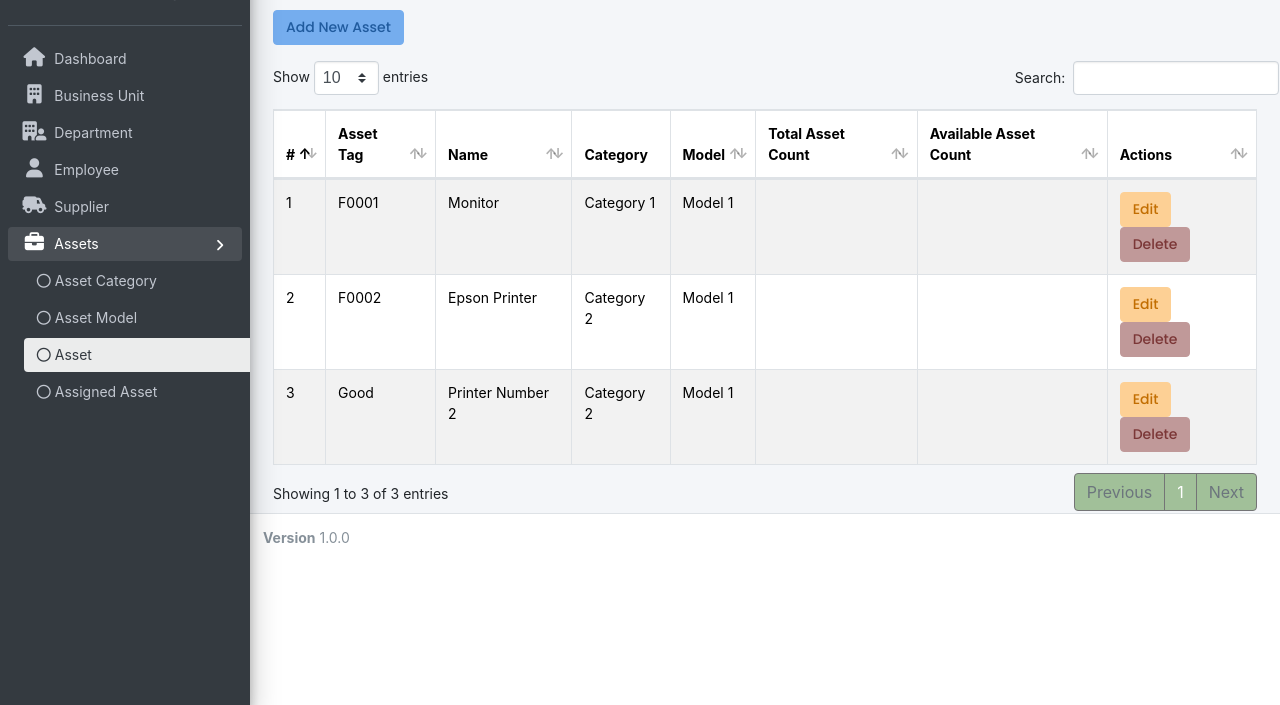
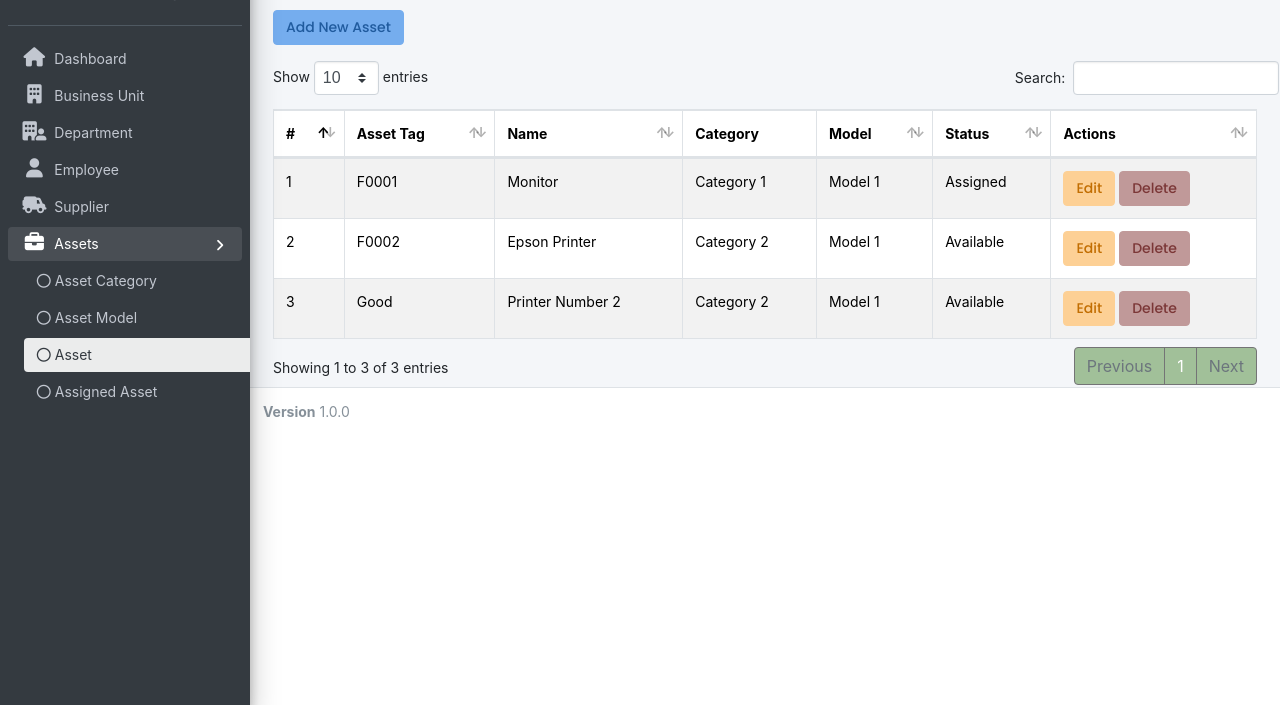
Before and after one commit to Ponesee2/Project_asset, a Django app: page /assets/ in a window 1280 px wide. Shown: the part 95-800 px from the top of the page. Run offline with Django 5.2, Linux system fonts and the light colour scheme; data comes from the database, SQL or seed files in the repository; both versions use the stored data as it was after the commit; some libraries are stand-ins or nearby versions.

Commit message:
returned

```diff
--- a/website/models.py
+++ b/website/models.py
@@ -211,6 +211,7 @@ class AssignedAsset(models.Model):
         related_name='assigned_assets',
         on_delete=models.PROTECT
     )
+    is_returned = models.BooleanField(default=False)
 
     def save(self, *args, **kwargs):
         # Assign the asset and archive it
--- a/website/templates/website/asset_list.html
+++ b/website/templates/website/asset_list.html
@@ -39,8 +39,7 @@
                     <th>Name</th>
                     <th>Category</th>
                     <th>Model</th>
-                    <th>Total Asset Count</th>
-                    <th>Available Asset Count</th>
+                    <th>Status</th>
                     <th>Actions</th>
                 </tr>
             </thead>
@@ -52,8 +51,7 @@
                     <td>{{ asset.name }}</td>
                     <td>{{ asset.asset_category.name }}</td>
                     <td>{{ asset.asset_model.model }}</td>
-                    <td>{{ asset.total_quantity }}</td>
-                    <td>{{ asset.available_quantity }}</td>
+                    <td>{{ asset.status }}</td>
                     <td>
                         <a href="{% url 'asset_edit' asset.pk %}" class="btn btn-warning">Edit</a>
                         <a class="btn btn-danger" href="{% url 'asset_delete' asset.pk %}">Delete</a>
--- a/website/templates/website/assigned_asset_list.html
+++ b/website/templates/website/assigned_asset_list.html
@@ -58,7 +58,7 @@ Assigned Assets
                     <a href="{% url 'assigned_asset_detail' transaction.pk %}" class="btn btn-info btn-sm">View</a>
                     <a href="{% url 'assigned_asset_update' transaction.pk %}" class="btn btn-warning btn-sm">Edit</a>
                     <a href="{% url 'assigned_asset_delete' transaction.pk %}" class="btn btn-danger btn-sm">Delete</a>
-                    <a href="{% url 'return_asset' %}" class="btn btn-success btn-sm">Return</a>
+                    <a href="{% url 'return_assigned_asset' transaction.pk %}" class="btn btn-success btn-sm">Return</a>
                   </td>
                 </tr>
               {% empty %}
--- a/website/urls.py
+++ b/website/urls.py
@@ -45,7 +45,7 @@ urlpatterns = [
     path('get-departments/', views.get_departments, name='get_departments'),
     path('get_more_departments', views.get_more_departments, name='get_more_departments'),
     path('get-employees/', views.get_employees, name='get_employees'),
-    path('return_asset', views.return_asset, name='return_asset'),
+    path('return-asset/<int:assigned_asset_id>/', views.return_assigned_asset, name='return_assigned_asset'),
 ]
 
 if settings.DEBUG:
--- a/website/views.py
+++ b/website/views.py
@@ -732,20 +732,21 @@ def get_employees(request):
 
     return JsonResponse({"employees": employees})
 
-def return_asset(request):
-    # Get all assigned assets where the asset is not archived
-    assigned_assets = AssignedAsset.objects.filter(asset__status='Assigned', asset__is_archived=False)
 
-    if request.method == 'POST':
-        asset_id = request.POST.get('asset_id')
-        asset_transaction = AssignedAsset.objects.get(id=asset_id)
 
-        # Update the asset status instead of transaction
-        asset_transaction.asset.status = 'Available'  # Make it available again
-        asset_transaction.asset.is_archived = False  # Unarchive the asset
-        asset_transaction.asset.save()
+def return_assigned_asset(request, assigned_asset_id):
+    assigned_asset = get_object_or_404(AssignedAsset, id=assigned_asset_id)
 
-        return redirect('return_asset')  # Refresh the page
-    print(request.POST)
+    # Update asset status
+    assigned_asset.asset.status = 'Available'
+    assigned_asset.asset.is_archived = False
+    assigned_asset.asset.save()
 
-    return render(request, 'website/assigned_asset_returned.html', {'assigned_assets': assigned_assets})
+    # Mark assigned asset as returned
+    assigned_asset.is_returned = True
+    assigned_asset.save()
+
+    messages.success(request, f"{assigned_asset.asset.name} has been returned successfully.")
+
+    # Pass it as a list to avoid iteration issues in the template
+    return render(request, "website/assigned_asset_returned.html", {'contexts': [assigned_asset]})
```
Also changed, not shown: website/templates/website/assigned_asset_returned.html (+36 -38 lines), db.sqlite3, website/migrations/0002_assignedasset_is_returned_alter_asset_image_and_more.py (added).
